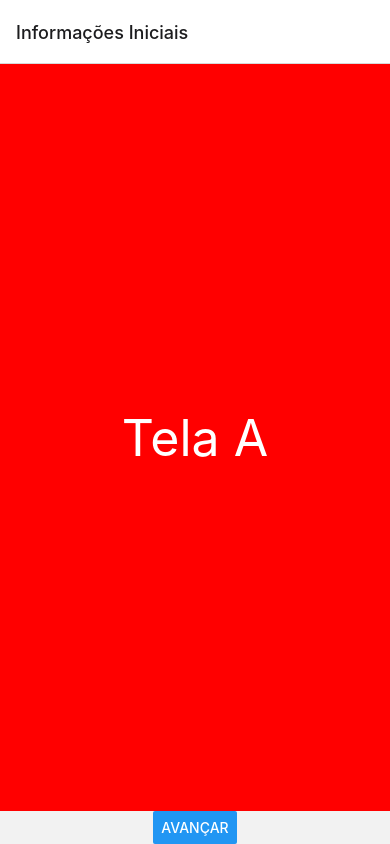
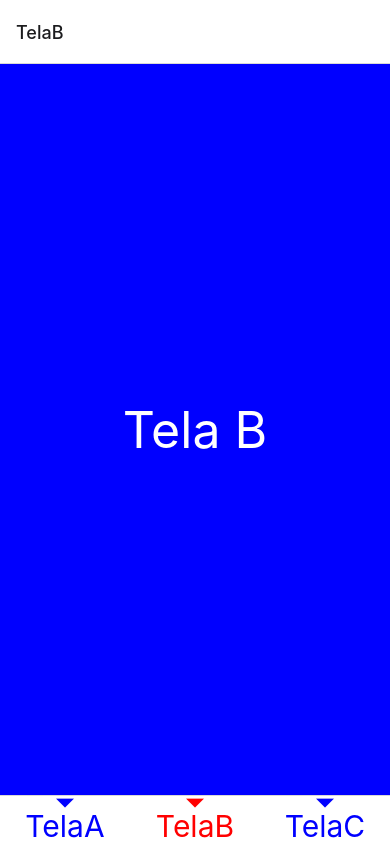
Before and after one commit to digsales/Navegacao_react-native, a React Native app: screen / in a window 390 px wide. Built offline with nearby package versions, Linux system fonts and the light colour scheme.

Commit message:
Add BottomTab navigation

```diff
--- /dev/null
+++ b/src/navegacao/Tab.js
@@ -0,0 +1,26 @@
+import React from "react";
+import { View, StyleSheet } from "react-native";
+import { createBottomTabNavigator } from "@react-navigation/bottom-tabs";
+import TelaA from "../views/TelaA";
+import TelaB from "../views/TelaB";
+import TelaC from "../views/TelaC";
+import PassoStack from "../components/PassoStack";
+
+export default (props) => {
+  const Tab = createBottomTabNavigator();
+
+  return (
+    <Tab.Navigator
+      screenOptions={{
+        tabBarActiveTintColor: "red",
+        tabBarInactiveTintColor: "blue",
+        tabBarLabelStyle: { fontSize: 30 },
+      }}
+      initialRouteName="TelaB"
+    >
+      <Tab.Screen name="TelaA" component={TelaA} />
+      <Tab.Screen name="TelaB" component={TelaB} />
+      <Tab.Screen name="TelaC" component={TelaC} />
+    </Tab.Navigator>
+  );
+};
--- a/src/navegacao/index.js
+++ b/src/navegacao/index.js
@@ -1,13 +1,15 @@
 import React from "react";
 import { SafeAreaView } from "react-native";
 import { NavigationContainer } from "@react-navigation/native";
-import Stack from "./Stack";
+// import Stack from "./Stack";
+import Tab from "./Tab";
 
 export default (props) => {
   return (
     <SafeAreaView style={{ flex: 1 }}>
       <NavigationContainer>
-        <Stack />
+        <Tab />
+        {/* <Stack /> */}
       </NavigationContainer>
     </SafeAreaView>
   );
--- a/src/views/TelaC.js
+++ b/src/views/TelaC.js
@@ -2,11 +2,8 @@ import React from "react";
 import TextoCentral from "../components/TextoCentral";
 
 export default (props) => {
-  const route = props.route || 0;
+  const r = props.route;
+  const numero = r && r.params && r.params.numero ? r.params.numero : 0;
 
-  return (
-    <TextoCentral corFundo={"green"}>
-      Tela C - {route.params.numero || 0}
-    </TextoCentral>
-  );
+  return <TextoCentral corFundo={"green"}>Tela C - {numero}</TextoCentral>;
 };
```
